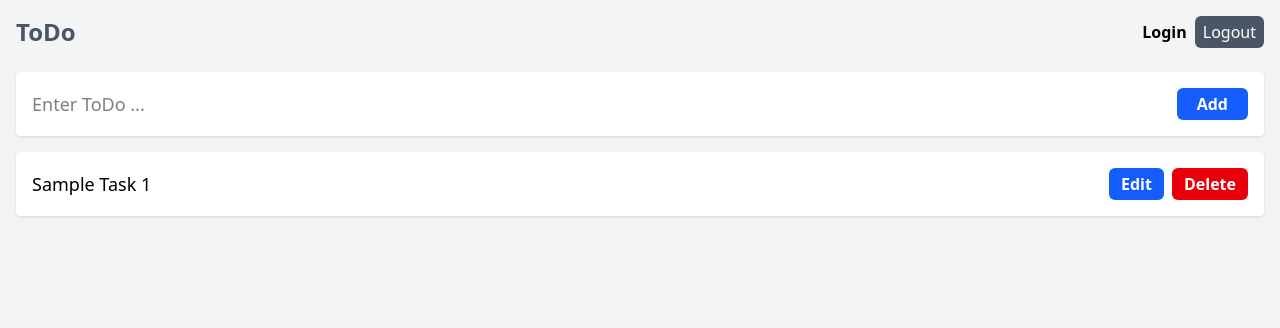
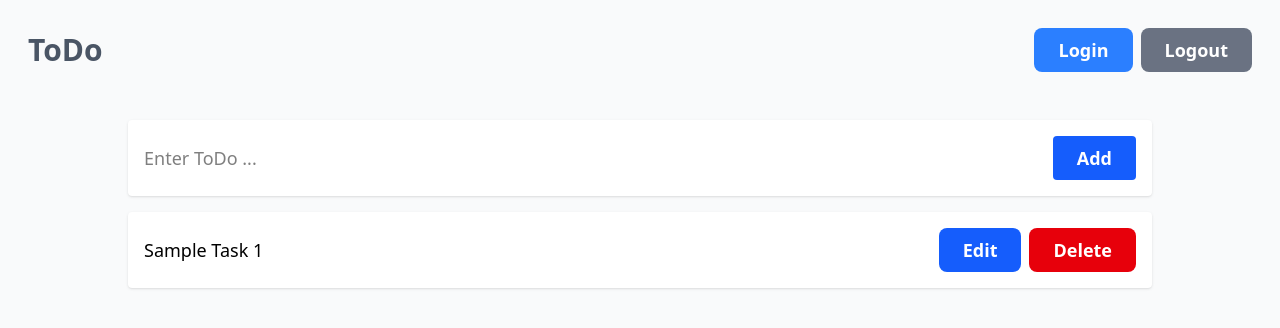
Before and after one commit to hamzaraftar/Practice, a React app in the folder Todo_practice/1/frontend/: page / in a window 1280 px wide. Shown: the top 328 px of the page. Built offline with nearby package versions, Linux system fonts and the light colour scheme; the HTML template or start-up script is replaced by a standard one.

Commit message:
Ui complete

```diff
--- a/Todo_practice/1/frontend/src/App.jsx
+++ b/Todo_practice/1/frontend/src/App.jsx
@@ -6,35 +6,39 @@ function App() {
 
   return (
     <>
-      <div className="min-w-[333px]">
-        <div className="bg-gray-100 min-h-screen flex flex-col items-start p-4">
+      <div className="">
+        <div className="bg-gray-50 min-h-screen flex flex-col items-start p-4 lg:p-7">
           <div className="w-full flex justify-between items-center">
-            <h1 className="text-2xl font-bold text-gray-600">ToDo</h1>
+            <h1 className="sm:text-2xl text-xl font-bold text-gray-600 md:text-2xl lg:text-3xl">
+              ToDo
+            </h1>
             <div>
-              <button className="mx-2 font-semibold ">Login</button>
-              <button className="text-white bg-gray-600 hover:bg-gray-700 transition px-2 cursor-pointer py-1 rounded-md">
+              <button className="bg-blue-500 transition delay-150 duration-300 ease-in-out hover:-translate-y-1 hover:scale-110 hover:bg-indigo-500 mx-2 sm:font-semibold sm:bg-blue-500  sm:text-white lg:rounded-lg px-2 py-1 lg:p-2 lg:px-6 lg:text-lg lg:font-bold  rounded-sm font-medium cursor-pointer">
+                Login
+              </button>
+              <button className="text-white lg:rounded-lg bg-gray-500 hover:bg-gray-600 transition px-2 cursor-pointer py-1 rounded-sm lg:p-2 lg:px-6 lg:text-lg lg:font-bold">
                 Logout
               </button>
             </div>
           </div>
-          <div className="mt-6 w-full  bg-white p-4 rounded shadow flex justify-between items-center ">
+          <div className="mt-6  sm:mt-7   md:mt-9 lg:mt-12  w-full  bg-white p-4 rounded shadow flex justify-between items-center sm:max-w-md mx-auto md:max-w-xl lg:max-w-5xl">
             <input
               className="outline-none text-lg"
               type="text"
               placeholder="Enter ToDo ..."
             />
-            <button className="font-semibold text-white bg-blue-600 hover:bg-blue-700 px-5 cursor-pointer py-1 rounded-md">
+            <button className=" lg:p-2 lg:px-6 lg:text-lg lg:font-bold font-semibold text-white bg-blue-600 hover:bg-blue-700 px-5 cursor-pointer py-1 rounded-sm">
               Add
             </button>
           </div>
-          <div className="mt-4 w-full  bg-white p-4 rounded shadow flex flex-col gap-3 ">
+          <div className="mt-4 w-full  bg-white p-4 rounded shadow flex flex-col gap-3 sm:max-w-md mx-auto md:max-w-xl lg:max-w-5xl ">
             <div className="flex justify-between items-center">
               <span className="text-lg">Sample Task 1</span>
               <div>
-                <button className="mx-2 font-semibold text-white bg-blue-600 hover:bg-blue-700 px-3 cursor-pointer py-1 rounded-md">
+                <button className=" lg:p-2 lg:px-6 lg:text-lg lg:font-bold lg:rounded-lg mx-2 font-semibold text-white bg-blue-600 hover:bg-blue-700 px-3 cursor-pointer py-1 rounded-sm">
                   Edit
                 </button>
-                <button className="font-semibold text-white bg-red-600 hover:bg-red-700 px-3 cursor-pointer py-1 rounded-md">
+                <button className=" lg:p-2 lg:px-6 lg:text-lg lg:font-bold font-semibold lg:rounded-lg text-white bg-red-600 hover:bg-red-700 px-3 cursor-pointer py-1 rounded-sm">
                   Delete
                 </button>
               </div>
```
